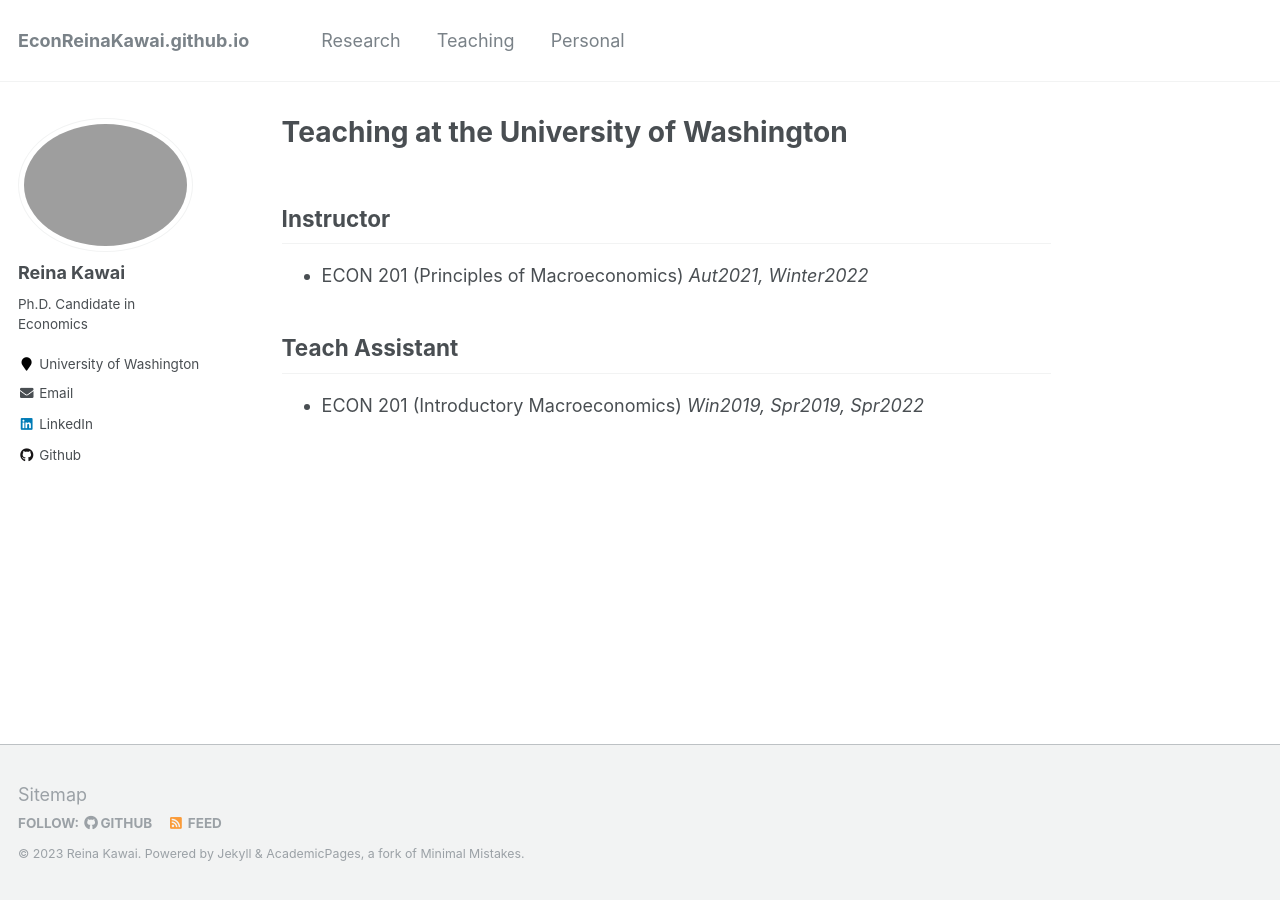
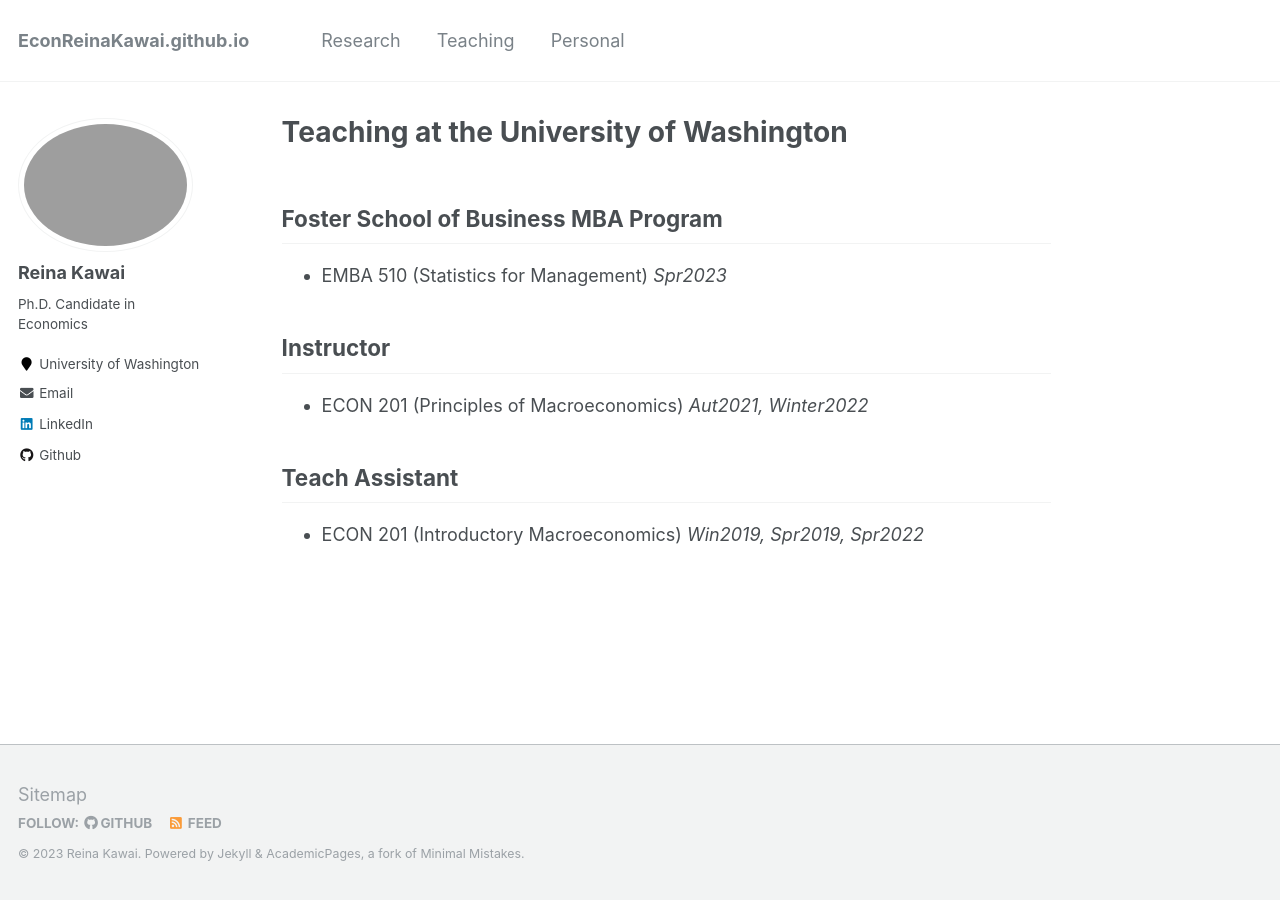
Before and after one commit to Reina-Kawai/Reina-Kawai.github.io, a Jekyll site: the page built from _pages/teaching.md, in a window 1280 px wide. Built offline with Jekyll 4.4.1, drawn with Linux system fonts in a browser that asks for light colours.

Commit message:
Update teaching.md

```diff
--- a/_pages/teaching.md
+++ b/_pages/teaching.md
@@ -4,6 +4,8 @@ title: "Teaching at the University of Washington"
 permalink: /teaching/
 author_profile: true
 ---
+## Foster School of Business MBA Program
+* EMBA 510 (Statistics for Management) *Spr2023*
 
 ## Instructor
   * ECON 201 (Principles of Macroeconomics)   *Aut2021, Winter2022*
```
